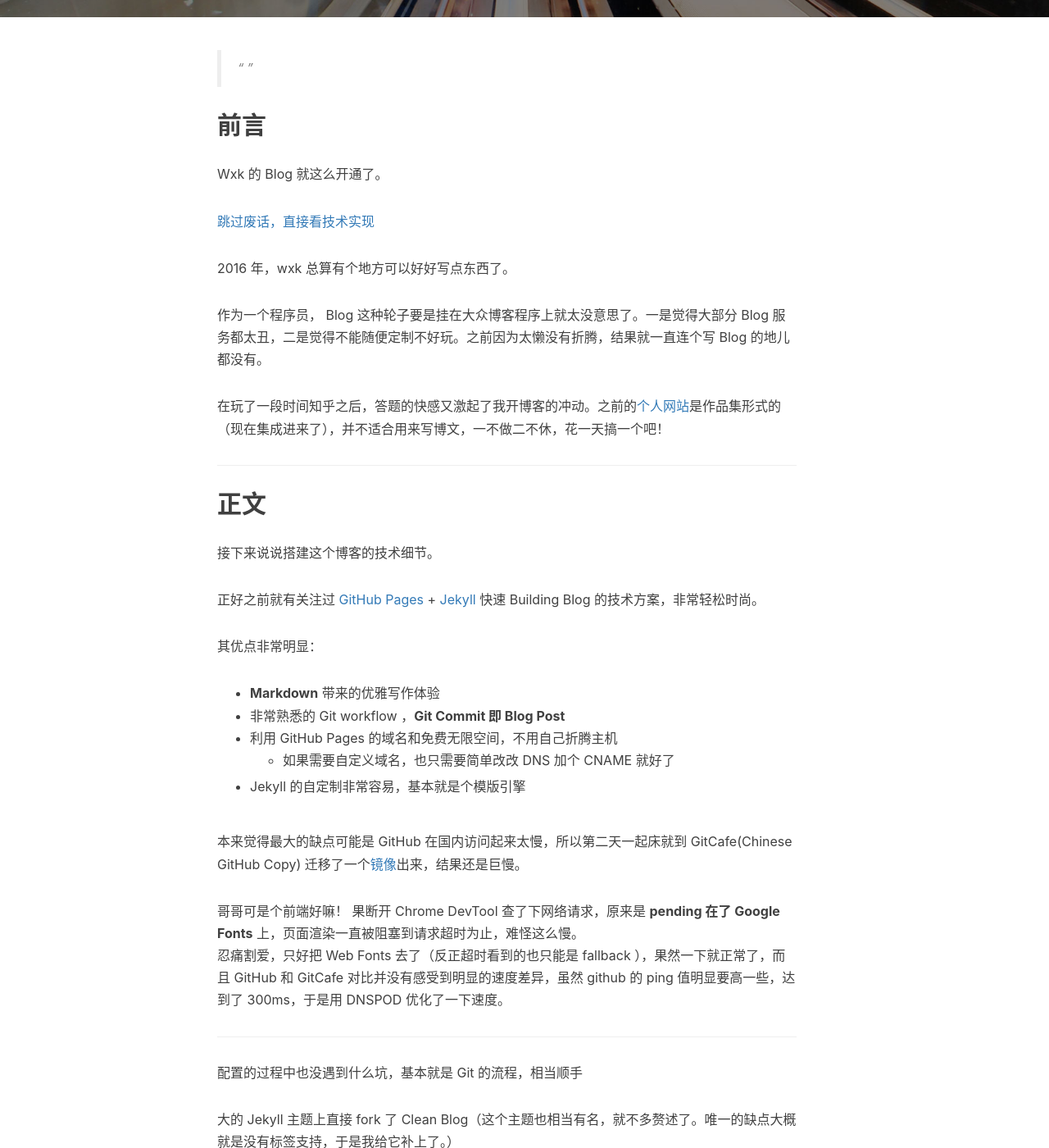
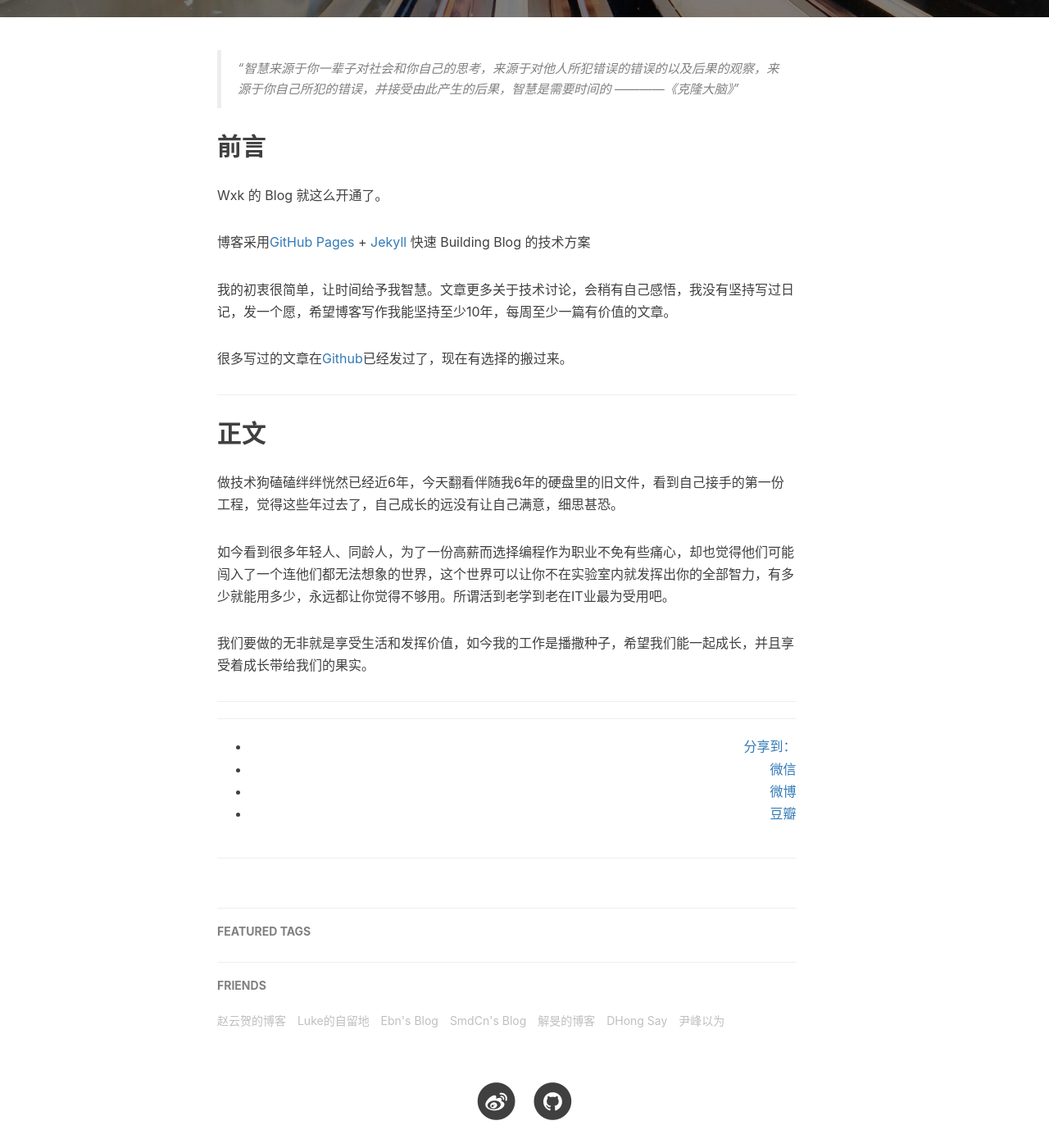
Before and after one commit to Zippowxk/Zippowxk.github.io, a Jekyll site: the page built from _posts/2014-01-29-hello-2015.markdown, in a window 1280 px wide and 1400 px high, scrolled down 502 px. Shown: the whole window at 82% size. Built offline with Jekyll 4.4.1, drawn with Linux system fonts in a browser that asks for light colours; nearby versions of some CDN libraries; comment, search, counter and statistics services are not loaded; some of the changed text lies outside the part shown.

Commit message:
第一篇文章

```diff
--- a/_config.yml
+++ b/_config.yml
@@ -43,7 +43,7 @@ kramdown:
 #disqus_username: _your_disqus_short_name_
 
 # Duoshuo settings
-duoshuo_username: huxblog
+duoshuo_username: zippowxk
 # Share component is depend on Comment so we can NOT use share only.
 duoshuo_share: true                     # set to false if you want to use Comment without Sharing
 
@@ -55,7 +55,7 @@ duoshuo_share: true                     # set to false if you want to use Commen
 ba_track_id: 4cc1f2d8f3067386cc5cdb626a202900
 # Google Analytics
 ga_track_id: 'UA-49627206-1'            # Format: UA-xxxxxx-xx
-ga_domain: huangxuan.me
+ga_domain: zippowxk.com
 
 
 
@@ -75,8 +75,8 @@ featured-condition-size: 1              # A tag will be featured if the size of
 # Friends
 friends: [
     {
-        title: "天镶的博客",
-        href: "http://lingyu.wang/"
+        title: "赵云贺的博客",
+        href: "http://zhaoyunhe.com"
     },{
         title: "Luke的自留地",
         href: "http://hmqk1995.github.io"
--- a/_posts/2014-01-29-hello-2015.markdown
+++ b/_posts/2014-01-29-hello-2015.markdown
@@ -9,71 +9,30 @@ tags:
     - 开始
 ---
 
-> “ ”
+> “智慧来源于你一辈子对社会和你自己的思考，来源于对他人所犯错误的错误的以及后果的观察，来源于你自己所犯的错误，并接受由此产生的后果，智慧是需要时间的 ————《克隆大脑》”
 
 
 ## 前言
 
 Wxk 的 Blog 就这么开通了。
 
-[跳过废话，直接看技术实现 ](#build)
+博客采用[GitHub Pages](https://pages.github.com/) + [Jekyll](http://jekyllrb.com/) 快速 Building Blog 的技术方案
 
+我的初衷很简单，让时间给予我智慧。文章更多关于技术讨论，会稍有自己感悟，我没有坚持写过日记，发一个愿，希望博客写作我能坚持至少10年，每周至少一篇有价值的文章。
 
+很多写过的文章在[Github](github.com/zippowxk)已经发过了，现在有选择的搬过来。
 
-2016 年，wxk 总算有个地方可以好好写点东西了。
-
-
-作为一个程序员， Blog 这种轮子要是挂在大众博客程序上就太没意思了。一是觉得大部分 Blog 服务都太丑，二是觉得不能随便定制不好玩。之前因为太懒没有折腾，结果就一直连个写 Blog 的地儿都没有。
-
-在玩了一段时间知乎之后，答题的快感又激起了我开博客的冲动。之前的[个人网站](http://huangxuan.me/portfolio)是作品集形式的（现在集成进来了），并不适合用来写博文，一不做二不休，花一天搞一个吧！
-
-
-<p id = "build"></p>
----
-
-## 正文
-
-接下来说说搭建这个博客的技术细节。
-
-正好之前就有关注过 [GitHub Pages](https://pages.github.com/) + [Jekyll](http://jekyllrb.com/) 快速 Building Blog 的技术方案，非常轻松时尚。
-
-其优点非常明显：
-
-* **Markdown** 带来的优雅写作体验
-* 非常熟悉的 Git workflow ，**Git Commit 即 Blog Post**
-* 利用 GitHub Pages 的域名和免费无限空间，不用自己折腾主机
-	* 如果需要自定义域名，也只需要简单改改 DNS 加个 CNAME 就好了
-* Jekyll 的自定制非常容易，基本就是个模版引擎
-
-
-本来觉得最大的缺点可能是 GitHub 在国内访问起来太慢，所以第二天一起床就到 GitCafe(Chinese GitHub Copy) 迁移了一个[镜像](http://huxpro.gitcafe.io)出来，结果还是巨慢。
-
-哥哥可是个前端好嘛！ 果断开 Chrome DevTool 查了下网络请求，原来是 **pending 在了 Google Fonts** 上，页面渲染一直被阻塞到请求超时为止，难怪这么慢。
-忍痛割爱，只好把 Web Fonts 去了（反正超时看到的也只能是 fallback ），果然一下就正常了，而且 GitHub 和 GitCafe 对比并没有感受到明显的速度差异，虽然 github 的 ping 值明显要高一些，达到了 300ms，于是用 DNSPOD 优化了一下速度。
 
 
 
 ---
 
-配置的过程中也没遇到什么坑，基本就是 Git 的流程，相当顺手
+## 正文
 
-大的 Jekyll 主题上直接 fork 了 Clean Blog（这个主题也相当有名，就不多赘述了。唯一的缺点大概就是没有标签支持，于是我给它补上了。）
+做技术狗磕磕绊绊恍然已经近6年，今天翻看伴随我6年的硬盘里的旧文件，看到自己接手的第一份工程，觉得这些年过去了，自己成长的远没有让自己满意，细思甚恐。
 
-本地调试环境需要 `gem install jekyll`，结果 rubygem 的源居然被墙了……后来手动改成了我大淘宝的镜像源才成功
+如今看到很多年轻人、同龄人，为了一份高薪而选择编程作为职业不免有些痛心，却也觉得他们可能闯入了一个连他们都无法想象的世界，这个世界可以让你不在实验室内就发挥出你的全部智力，有多少就能用多少，永远都让你觉得不够用。所谓活到老学到老在IT业最为受用吧。
 
-Theme 的 CSS 是基于 Bootstrap 定制的，看得不爽的地方直接在 Less 里改就好了（平时更习惯 SCSS 些），**不过其实我一直觉得 Bootstrap 在移动端的体验做得相当一般，比我在淘宝参与的团队 CSS 框架差多了……**所以为了体验，也补了不少 CSS 进去
+我们要做的无非就是享受生活和发挥价值，如今我的工作是播撒种子，希望我们能一起成长，并且享受着成长带给我们的果实。
 
-最后就进入了耗时反而最长的**做图、写字**阶段，也算是进入了**写博客**的正轨，因为是类似 Hack Day 的方式去搭这个站的，所以折腾折腾着大半夜就过去了。
-
-第二天考虑中文字体的渲染，fork 了 [Type is Beautiful](http://www.typeisbeautiful.com/) 的 `font` CSS，调整了字号，适配了 Win 的渣渲染，中英文混排效果好多了。
-
-
-## 后记
-
-回顾这个博客的诞生，纯粹是出于个人兴趣。在知乎相关问题上回答并获得一定的 star 后，我决定把这个博客主题当作一个小小的开源项目来维护。
-
-在经历 v1.0 - v1.5 的蜕变后，这个博客主题愈发完整，不但增加了诸多 UI 层的优化（opinionated）；在代码层面，更加丰富的配置项也使得这个主题拥有了更好的灵活性与可拓展性。而作为一个开源项目，我也积极的为其完善文档与解决 issue。
-
-如果你恰好逛到了这里，希望你也能喜欢这个博客主题。
-
-—— wxk 后记于 2015.10
+---
```
